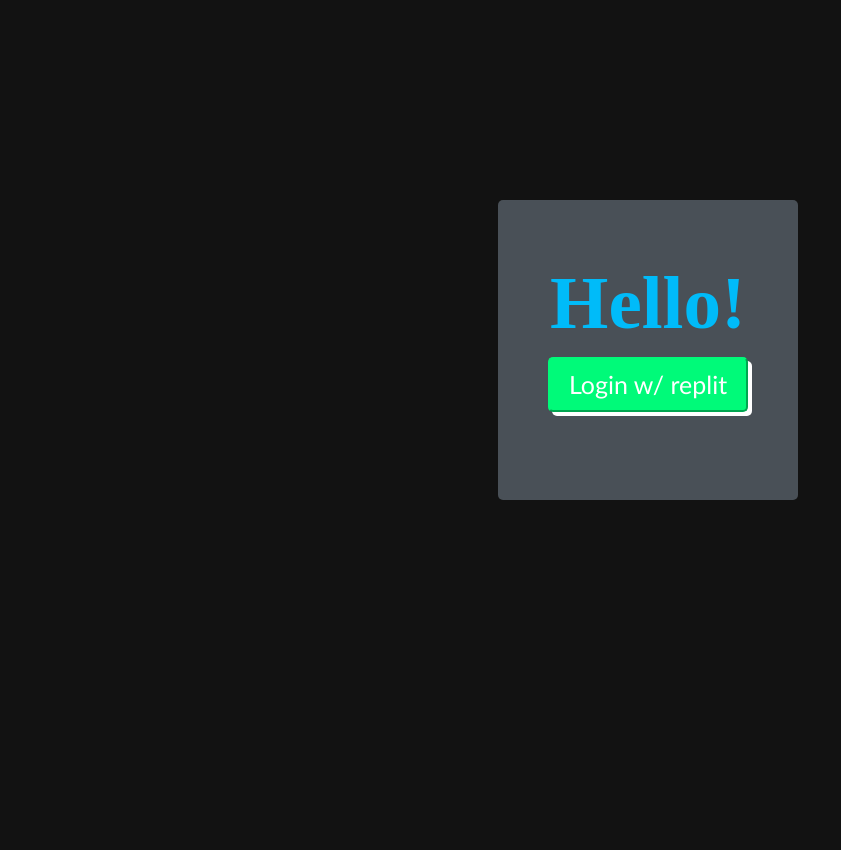
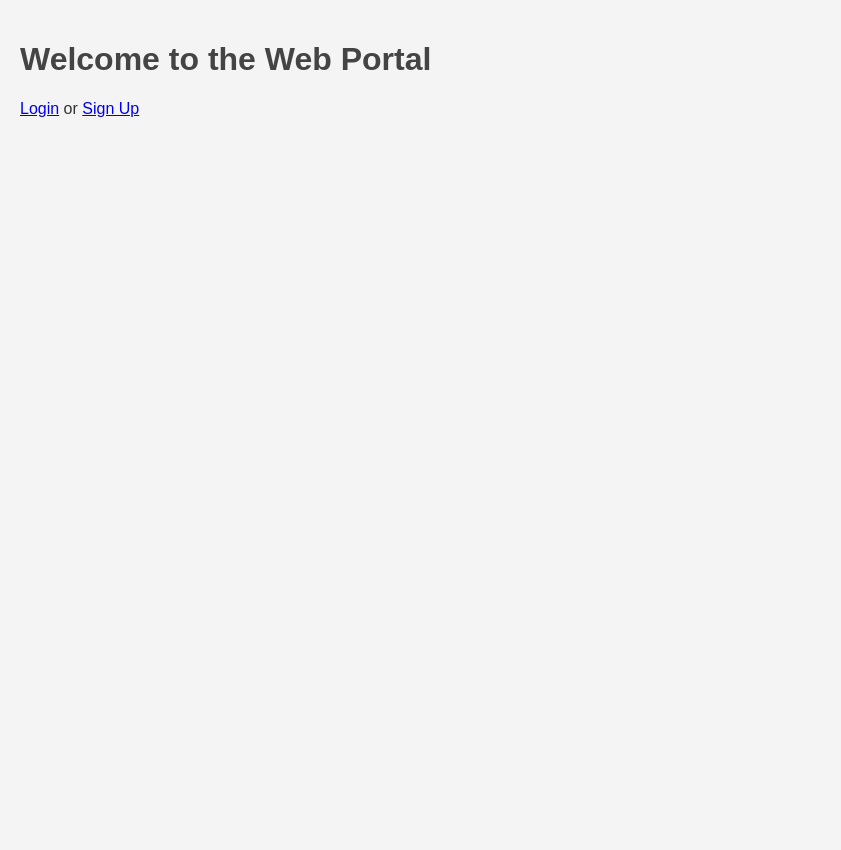
Before and after one commit to praneethkoduru/gipmil, a Flask app: page / in a window 1280 px wide. Shown: the whole page, without its empty margins (0-841 px from the left). After the commit the page ends 117 px from the top, so only its background shows below. Run offline with Flask 3, Linux system fonts and the light colour scheme; some web fonts are replaced.

Commit message:
app vers4

```diff
--- a/app.py
+++ b/app.py
@@ -1,56 +1,144 @@
-import flask_sqlalchemy
-from flask import Flask, flash, redirect, render_template, request, url_for
-from flask_sqlalchemy import SQLAlchemy
+import os
+
+from flask import Flask, flash, redirect, render_template, request, session, url_for
 from werkzeug.security import check_password_hash, generate_password_hash
 
 app = Flask(__name__)
-app.config['SECRET_KEY'] = 'your_secret_key'
-app.config['SQLALCHEMY_DATABASE_URI'] = 'sqlite:///users.db'
-db = SQLAlchemy(app)
+app.secret_key = 'your_secret_key'
+users_file = 'users.txt'
 
+# Helper function to read users from file
+def read_users():
+    users = {}
+    if os.path.exists(users_file):
+        with open(users_file, 'r') as f:
+            for line in f:
+                username, password_hash = line.strip().split(',')
+                users[username] = password_hash
+    return users
 
-class User(db.Model):
-    id = db.Column(db.Integer, primary_key=True)
-    username = db.Column(db.String(150), unique=True, nullable=False)
-    password = db.Column(db.String(150), nullable=False)
-    def __init__(self, username, password):
-        self.username = username
-        self.password = password
+# Helper function to write users to file
+def write_user(username, password_hash):
+    with open(users_file, 'a') as f:
+        f.write(f"{username},{password_hash}\n")
+
+# Route for the home page
 @app.route('/')
 def home():
-    return render_template('index.html')
+    if 'username' in session:
+        return redirect(url_for('dashboard'))
+    return render_template('home.html')
 
+# Route for the login page
 @app.route('/login', methods=['GET', 'POST'])
 def login():
     if request.method == 'POST':
         username = request.form['username']
         password = request.form['password']
-        user = User.query.filter_by(username=username).first()
-        if user and check_password_hash(user.password, password):
-            flash('Logged in successfully!')
-            return redirect(url_for('home'))
+        users = read_users()
+        if username in users and check_password_hash(users[username], password):
+            session['username'] = username
+            flash('Login successful!', 'success')
+            return redirect(url_for('dashboard'))
         else:
-            flash('Invalid credentials')
+            flash('Invalid username or password', 'danger')
     return render_template('login.html')
 
+# Route for the signup page
 @app.route('/signup', methods=['GET', 'POST'])
 def signup():
     if request.method == 'POST':
         username = request.form['username']
         password = request.form['password']
-        hashed_password = generate_password_hash(password, method='sha256')
-        new_user = User(username=username, password=hashed_password)
-        try:
-            db.session.add(new_user)
-            db.session.commit()
-            flash('User created successfully!')
+        users = read_users()
+        if username in users:
+            flash('Username already exists', 'danger')
+        else:
+            password_hash = generate_password_hash(password, method='pbkdf2:sha256')
+            write_user(username, password_hash)
+            flash('Signup successful! Please login.', 'success')
             return redirect(url_for('login'))
-        except flask_sqlalchemy.exc.IntegrityError:
-                 flash('User already exists!')
-
     return render_template('signup.html')
 
+# Route for the dashboard page
+@app.route('/dashboard')
+def dashboard():
+    if 'username' not in session:
+        flash('You need to log in first.', 'danger')
+        return redirect(url_for('login'))
+    return render_template('dashboard.html', username=session['username'])
+
+# Routes for the actions
+@app.route('/action1')
+def action1():
+    if 'username' not in session:
+        flash('You need to log in first.', 'danger')
+        return redirect(url_for('login'))
+    # Add logic for action1 here
+    flash('Action 1 executed', 'success')
+    return redirect(url_for('dashboard'))
+
+@app.route('/action2')
+def action2():
+    if 'username' not in session:
+        flash('You need to log in first.', 'danger')
+        return redirect(url_for('login'))
+    # Add logic for action2 here
+    flash('Action 2 executed', 'success')
+    return redirect(url_for('dashboard'))
+
+@app.route('/action3')
+def action3():
+    if 'username' not in session:
+        flash('You need to log in first.', 'danger')
+        return redirect(url_for('login'))
+    # Add logic for action3 here
+    flash('Action 3 executed', 'success')
+    return redirect(url_for('dashboard'))
+
+@app.route('/action4')
+def action4():
+    if 'username' not in session:
+        flash('You need to log in first.', 'danger')
+        return redirect(url_for('login'))
+    # Add logic for action4 here
+    flash('Action 4 executed', 'success')
+    return redirect(url_for('dashboard'))
+
+@app.route('/action5')
+def action5():
+    if 'username' not in session:
+        flash('You need to log in first.', 'danger')
+        return redirect(url_for('login'))
+    # Add logic for action5 here
+    flash('Action 5 executed', 'success')
+    return redirect(url_for('dashboard'))
+
+# Route for the search functionality
+@app.route('/search')
+def search():
+    if 'username' not in session:
+        flash('You need to log in first.', 'danger')
+        return redirect(url_for('login'))
+    query = request.args.get('query')
+    # Add logic for handling search query here
+    flash(f'Search results for: {query}', 'success')
+    return redirect(url_for('dashboard'))
+
+# Route for the profile page
+@app.route('/profile')
+def profile():
+    if 'username' not in session:
+        flash('You need to log in first.', 'danger')
+        return redirect(url_for('login'))
+    return render_template('profile.html', username=session['username'])
+
+# Route for logging out
+@app.route('/logout')
+def logout():
+    session.pop('username', None)
+    flash('You have been logged out.', 'success')
+    return redirect(url_for('home'))
+
 if __name__ == '__main__':
-    with app.app_context():
-
-         app.run(debug=True)
+    app.run(debug=True)
--- a/public/style.css
+++ /dev/null
@@ -1,3 +0,0 @@
-/*
-  Put your css here!
-*/
--- /dev/null
+++ b/static/styles.css
@@ -0,0 +1,68 @@
+body {
+  font-family: Arial, sans-serif;
+  background-color: #f4f4f4;
+  color: #333;
+  margin: 0;
+  padding: 20px;
+}
+
+h1 {
+  color: #444;
+}
+
+form {
+  margin-top: 20px;
+}
+
+label {
+  display: block;
+  margin-bottom: 5px;
+}
+
+input[type="text"],
+input[type="password"],
+button {
+  width: 100%;
+  padding: 10px;
+  margin-bottom: 10px;
+  border: 1px solid #ccc;
+  border-radius: 4px;
+}
+
+button {
+  background-color: #5cb85c;
+  color: white;
+  border: none;
+  cursor: pointer;
+}
+
+button:hover {
+  background-color: #4cae4c;
+}
+
+.flash {
+  margin-top: 20px;
+  padding: 10px;
+  border-radius: 4px;
+}
+
+.flash.success {
+  background-color: #dff0d8;
+  color: #3c763d;
+}
+
+.flash.danger {
+  background-color: #f2dede;
+  color: #a94442;
+}
+
+.buttons {
+  margin-top: 20px;
+}
+
+.buttons button {
+  width: auto;
+  display: inline-block;
+  margin-right: 10px;
+  padding: 10px 20px;
+}
--- a/templates/home.html
+++ b/templates/home.html
@@ -2,6 +2,7 @@
 <html>
 <head>
     <title>Home</title>
+    <link rel="stylesheet" type="text/css" href="{{ url_for('static', filename='styles.css') }}">
 </head>
 <body>
     <h1>Welcome to the Web Portal</h1>
--- a/templates/index.html
+++ /dev/null
@@ -1,158 +0,0 @@
-<!doctype html>
-<html>
-<head>
-	<title>Python Flask ReplAuth</title>
-<script src="https://replit.com/public/js/repl-auth-v2.js"></script>
-</head>
-<body>
-	{% if user_id %}
-	<center>
-  <div class="box">
-    <center>
-    <div class="box-text-auth">
-      <p>
-        Hello, {{ user_name }}! ({{ user_id }})
-      </p>
-    </div>
-  <img src="{{ user_profile_image }}" width="200">
-    <center>
-  </center>
-  </div>
-	{% else %}
-  <center>
-    <center>
-      <div class="box">
-        <div class="box-text">
-            <h1>Hello!</h1>
-        </div>
-        <div class="box-button">
-          <button onclick="LoginWithReplit()"> Login w/ replit</button>
-        </div>
-    </center>
-      </div>
-  </center>
-
-	{% endif %}
-</body>
-<style>
-  html, body {
-  height: 100%;
-  width: 100%;
-  background-color:#121212;
-}
-
-@font-face {
-  font-family: "Font";
-  src: url("https://css.replit.cool/Chess/src/fonts/Poppins-Bold[1].ttf");
-}
-
-h1{
-  font-family:"Font";
-  font-size:75px;
-  color:#00bbf9;
-}
-
-p{
-  font-family:"Font";
-  font-size:22px;
-  color:#00bbf9;
-}
-
-a{
-  font-family:"Font";
-  color:white;
-  font-size:22px;
-  text-decoration:none;
-  cursor:help;
-  text-shadow:2px 2px #00bbf9;
-}
-
-address{
-  font-family:"Font";
-  font-size:18px;
-  text-shadow:2px 2px #00bbf9;
-}
-
-summary{
-  font-family:"Font";
-  font-size:20px;
-  text-shadow:2px 2px #c400fa;
-  transition:0.7s;
-}
-
-details{
-  font-family:"Font";
-  font-size:20px;
-  text-shadow:2px 2px #c400fa;
-}
-
-::placeholder{
-  font-family:"Font";
-  font-size:25px;
-  color:#787878;
-}
-
-button{
-  width:200px;
-  height:55px;
-  font-family:"Trebuchet MS";
-  font-size:25px;
-  box-shadow:4px 4px white;
-  border-color:#00fa79;
-  color:white;
-  background-color:#00fa79;
-  border-radius:5px;
-}
-
-button:hover{
-  font-family:"Trebuchet MS";
-  font-size:25px;
-  background-color:white;
-  box-shadow:4px 4px #00fa79;
-  color:#00fa79;
-  border-radius:5px;
-  border-color:white;
-  transition:0.7s;
-}
-
-button:disabled{
-  font-family:"Trebuchet MS";
-  font-size:25px;
-  background-color:white;
-  box-shadow:4px 4px #00fa79;
-  border-radius:5px;
-  border-color:#121212;
-  cursor:not-allowed;
-  color:white;
-}
-
-.box-position{
-  position:relative;
-}
-
-.box{
-  width:300px;
-  height:300px;
-  background-color:#495057;
-  border-radius:5px;
-  border-color:white;
-  position:relative;
-  top:150px;
-}
-
-.box-text{
-  position:relative;
-  top:60px;
-}
-
-.box-button{
-  position:relative;
-  top:20px;
-}
-
-.box-text-auth{
-  position:relative;
-  top:10px;
-}
-</style>
-</html>
--- a/templates/login.html
+++ b/templates/login.html
@@ -2,6 +2,7 @@
 <html>
 <head>
     <title>Login</title>
+    <link rel="stylesheet" type="text/css" href="{{ url_for('static', filename='styles.css') }}">
 </head>
 <body>
     <h1>Login</h1>
--- a/templates/signup.html
+++ b/templates/signup.html
@@ -2,14 +2,13 @@
 <html>
 <head>
     <title>Sign Up</title>
+    <link rel="stylesheet" type="text/css" href="{{ url_for('static', filename='styles.css') }}">
 </head>
 <body>
     <h1>Sign Up</h1>
     <form method="POST">
         <label for="username">Username:</label>
         <input type="text" id="username" name="username" required><br>
-        <label for="email">Email:</label>
-        <input type="email" id="email" name="email" required><br>
         <label for="password">Password:</label>
         <input type="password" id="password" name="password" required><br>
         <button type="submit">Sign Up</button>
--- /dev/null
+++ b/users.txt
@@ -0,0 +1,2 @@
+7000034272,pbkdf2:sha256:600000$4wKQklqxYofOK6oN$d3ef7a6ee70fe396acea902987600755a718e2a2589b8c63ef603e3e8edbb15e
+7000016614,pbkdf2:sha256:600000$4v9ayXxNTsUS1FCv$3e664813d74e926d05476bf7c1607d515cfb855f0e8cbca62b275386d8ee668c
```
Also changed, not shown: templates/dashboard.html (added, +30 -0 lines), templates/profile.html (+3 -6 lines), user.txt (added).
